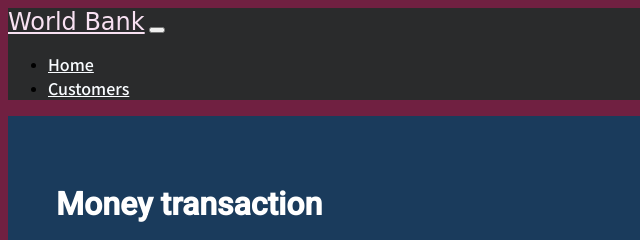
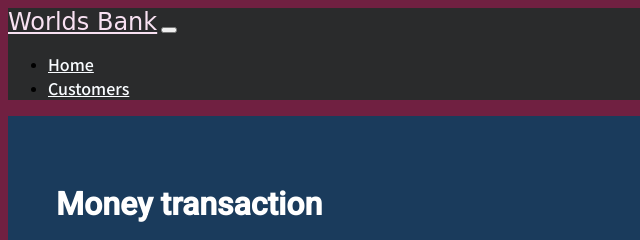
Before and after one commit to BuddaDipika/Basic-Banking-System, a plain HTML site: page index.html in a window 1280 px wide. Shown: the top 240 px of the page, 0-640 px from the left. Drawn offline with nearby package versions, Linux system fonts and the light colour scheme; a web font is replaced by a local one.

Commit message:
Dipika added 's' in bank

```diff
--- a/index.html
+++ b/index.html
@@ -25,7 +25,7 @@
 
     <!-- navbar starts here  -->
     <nav class="navbar navbar-expand-lg navbar-light bg-light">
-        <a class="navbar-brand" href="./index.html">World Bank</a>
+        <a class="navbar-brand" href="./index.html">Worlds Bank</a>
         <button class="navbar-toggler" type="button" data-toggle="collapse" data-target="#navbarSupportedContent" aria-controls="navbarSupportedContent" aria-expanded="false" aria-label="Toggle navigation">
           <span class="navbar-toggler-icon"></span>
         </button>
```
